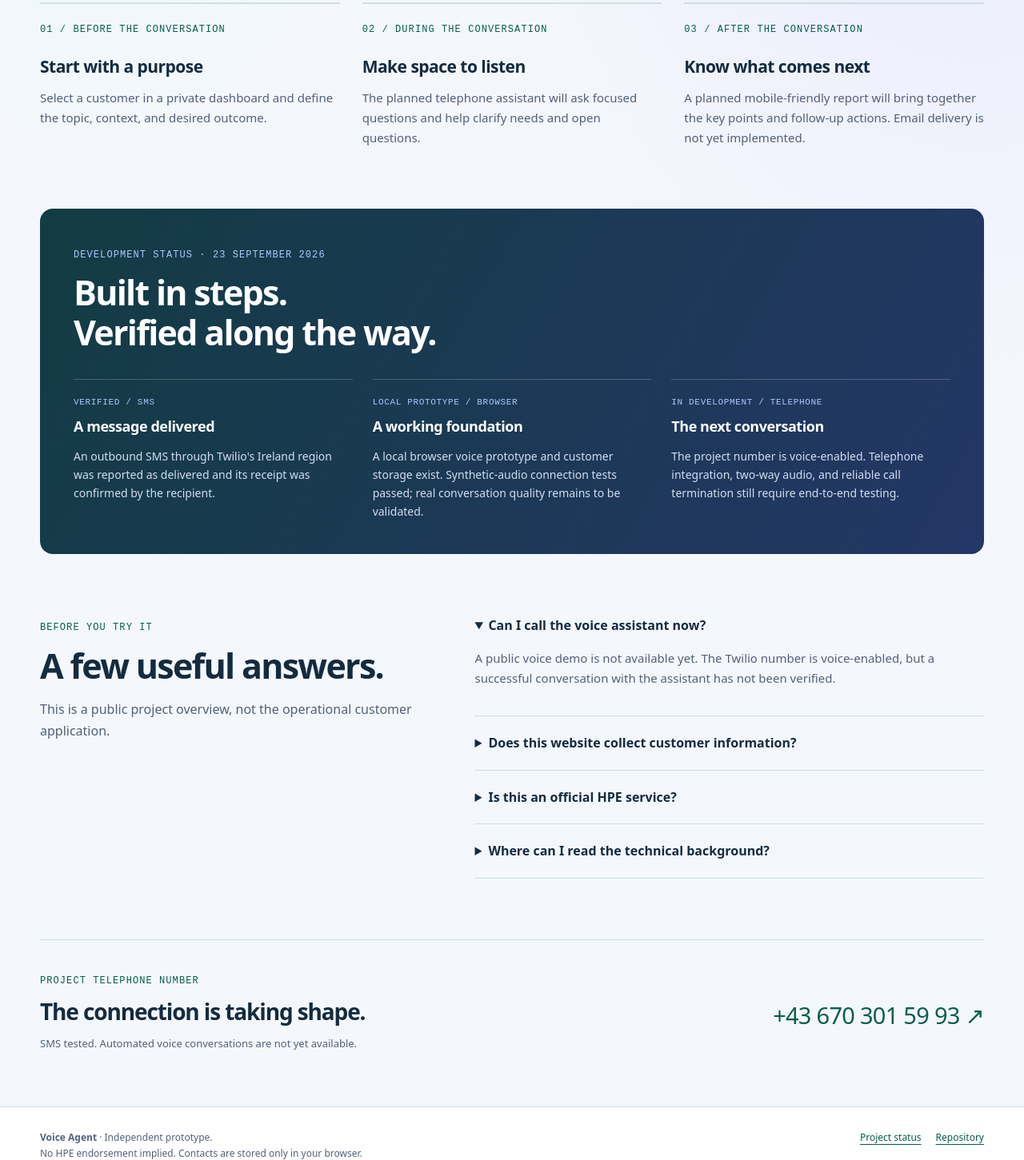
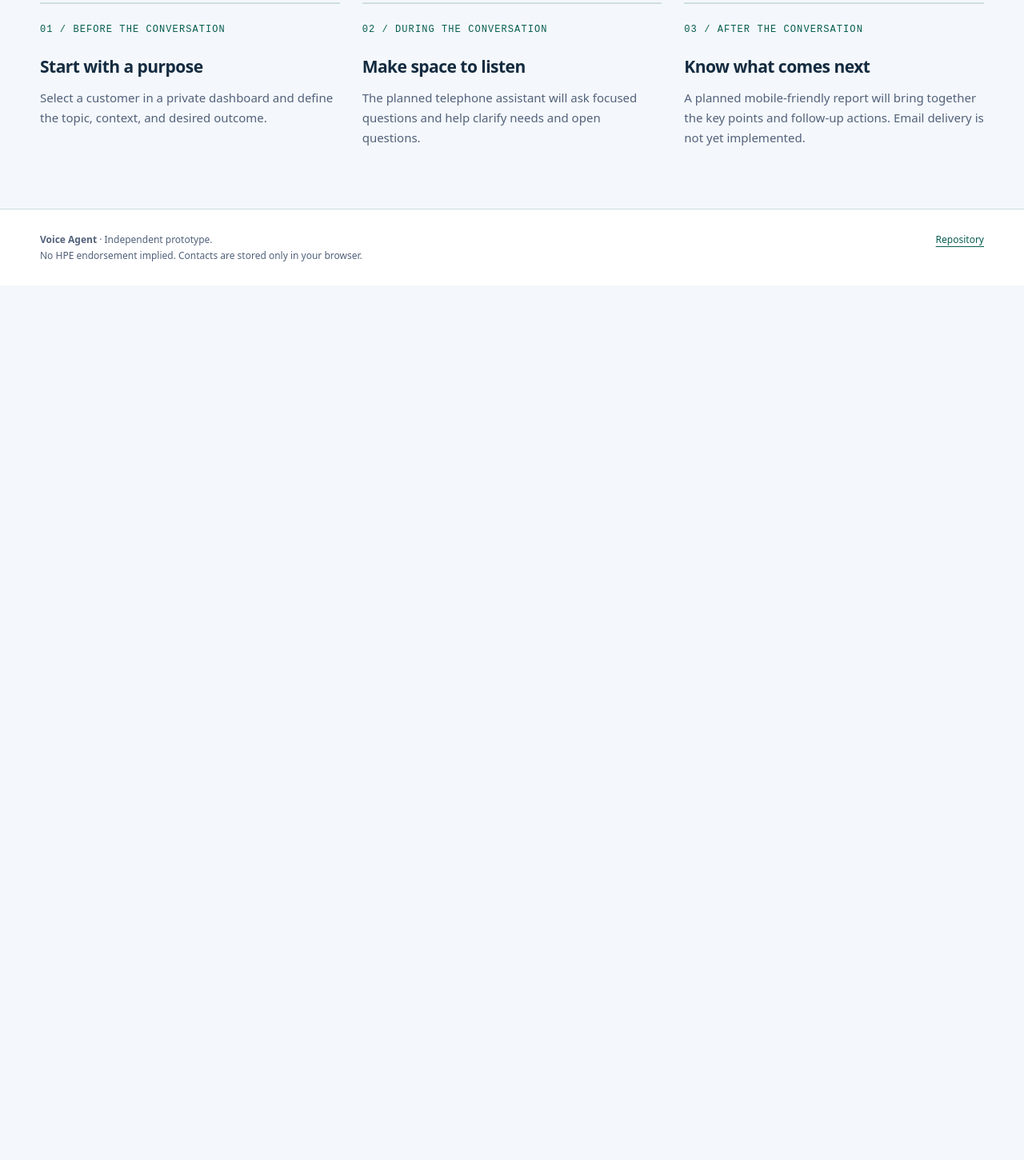
Before and after one commit to AINxtGenDev/voice-agent, a plain HTML site: page docs/index.html in a window 1280 px wide. Shown: the part 1349-2800 px from the top of the page at 80% size. After the commit the page ends 1706 px from the top, so only its background shows below. Drawn offline with Linux system fonts and the light colour scheme.

Commit message:
Remove status FAQ and telephone sections from website

```diff
--- a/docs/index.html
+++ b/docs/index.html
@@ -28,7 +28,7 @@
   <header>
     <div class="wrap header-inner">
       <div class="brand-lockup"><div class="logo-stage"><img class="hpe-logo" src="assets/hpe-logo.webp" width="808" height="406" alt="HPE"></div><a class="brand" href="#" aria-label="Voice Agent home"><span class="mark" aria-hidden="true"><i></i><i></i><i></i></span>Voice Agent</a></div>
-      <nav aria-label="Main navigation"><a href="#prepare">Add a contact</a><a href="#workflow">Workflow</a><a href="#progress">Progress</a><a href="#questions">Questions</a></nav>
+      <nav aria-label="Main navigation"><a href="#prepare">Add a contact</a><a href="#workflow">Workflow</a></nav>
     </div>
   </header>
   <main id="main" class="wrap">
@@ -53,17 +53,8 @@
       <div class="section-title"><div><span class="label">The planned experience</span><h2 id="workflow-title">Prepare. Listen. Follow up.</h2></div><p>A simple path from a conversation objective to an actionable summary. The complete workflow is still in development.</p></div>
       <div class="steps"><article class="step"><span class="label">01 / Before the conversation</span><h3>Start with a purpose</h3><p>Select a customer in a private dashboard and define the topic, context, and desired outcome.</p></article><article class="step"><span class="label">02 / During the conversation</span><h3>Make space to listen</h3><p>The planned telephone assistant will ask focused questions and help clarify needs and open questions.</p></article><article class="step"><span class="label">03 / After the conversation</span><h3>Know what comes next</h3><p>A planned mobile-friendly report will bring together the key points and follow-up actions. Email delivery is not yet implemented.</p></article></div>
     </section>
-    <section id="progress" class="status-section" aria-labelledby="progress-title">
-      <span class="label">Development status · 23 September 2026</span><h2 id="progress-title">Built in steps.<br>Verified along the way.</h2>
-      <div class="status-grid"><article class="status-item"><span class="status-tag">VERIFIED / SMS</span><h3>A message delivered</h3><p>An outbound SMS through Twilio's Ireland region was reported as delivered and its receipt was confirmed by the recipient.</p></article><article class="status-item"><span class="status-tag">LOCAL PROTOTYPE / BROWSER</span><h3>A working foundation</h3><p>A local browser voice prototype and customer storage exist. Synthetic-audio connection tests passed; real conversation quality remains to be validated.</p></article><article class="status-item"><span class="status-tag">IN DEVELOPMENT / TELEPHONE</span><h3>The next conversation</h3><p>The project number is voice-enabled. Telephone integration, two-way audio, and reliable call termination still require end-to-end testing.</p></article></div>
-    </section>
-    <section id="questions" class="content questions" aria-labelledby="questions-title">
-      <div><span class="label">Before you try it</span><h2 id="questions-title">A few useful answers.</h2><p>This is a public project overview, not the operational customer application.</p></div>
-      <div><details open><summary>Can I call the voice assistant now?</summary><p>A public voice demo is not available yet. The Twilio number is voice-enabled, but a successful conversation with the assistant has not been verified.</p></details><details><summary>Does this website collect customer information?</summary><p>Contacts are stored locally in this browser profile, not in the website source or on a server. They persist after reload. Use Remove to delete a contact; clearing this site's browser data also removes saved contacts. Contacts do not automatically appear on another device or browser. This page has no microphone access, analytics scripts, or application database connection. The hosting provider may retain standard access logs.</p></details><details><summary>Is this an official HPE service?</summary><p>No. This is an independent project. The proposed use case includes customer conversations about HPE Private Cloud AI; no HPE endorsement or authorization to represent HPE is implied.</p></details><details><summary>Where can I read the technical background?</summary><p>The <a href="https://github.com/AINxtGenDev/voice-agent/blob/main/PLAN.md">implementation plan</a> describes the proposed architecture. Twilio documents the <a href="https://www.twilio.com/docs/global-infrastructure/messaging-api-with-twilio-regions">regional messaging configuration</a> used for the successful SMS test. Repository access depends on its visibility settings.</p></details></div>
-    </section>
-    <section class="contact" aria-labelledby="contact-title"><div><span class="label">Project telephone number</span><h2 id="contact-title">The connection is taking shape.</h2><p class="small">SMS tested. Automated voice conversations are not yet available.</p></div><a class="phone" href="tel:+436703015993" aria-label="Call the project number, plus 43 670 301 59 93; voice assistant not yet available">+43 670 301 59 93 <span aria-hidden="true">↗</span></a></section>
   </main>
-  <footer><div class="wrap footer-inner"><p><strong>Voice Agent</strong> · Independent prototype.<br>No HPE endorsement implied. Contacts are stored only in your browser.</p><div class="footer-links"><a href="#progress">Project status</a><a href="https://github.com/AINxtGenDev/voice-agent">Repository</a></div></div></footer>
+  <footer><div class="wrap footer-inner"><p><strong>Voice Agent</strong> · Independent prototype.<br>No HPE endorsement implied. Contacts are stored only in your browser.</p><div class="footer-links"><a href="https://github.com/AINxtGenDev/voice-agent">Repository</a></div></div></footer>
   <script>
     const form = document.getElementById('contact-entry');
     const nameInput = document.getElementById('contact-name');
```
Also changed, not shown: session.md (+6 -0 lines).
